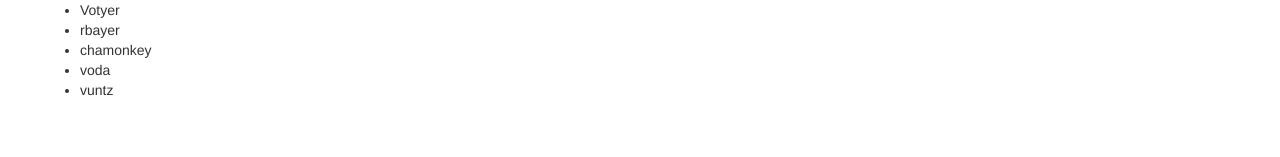
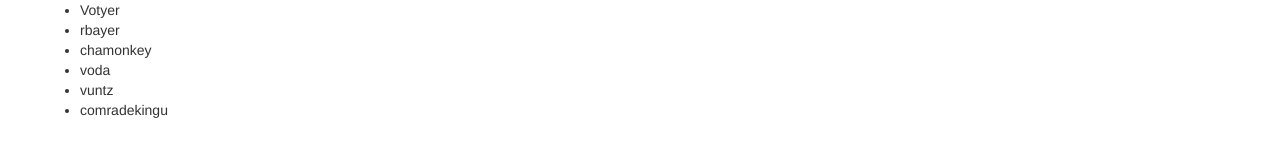
Before and after one commit to k9mail/k9mail.app, a Jekyll site: the page built from team.md, in a window 1280 px wide and 900 px high, scrolled down 1695 px. Shown: the part 730-887 px from the top of the window. Built offline with Jekyll 4.4.1, drawn with Linux system fonts in a browser that asks for light colours; nearby versions of some CDN libraries.

Commit message:
added myself

```diff
--- a/team.md
+++ b/team.md
@@ -124,3 +124,4 @@ K-9 wouldn't be where it is today without the team behind it who have contribute
 * chamonkey
 * voda
 * vuntz
+* comradekingu
```
